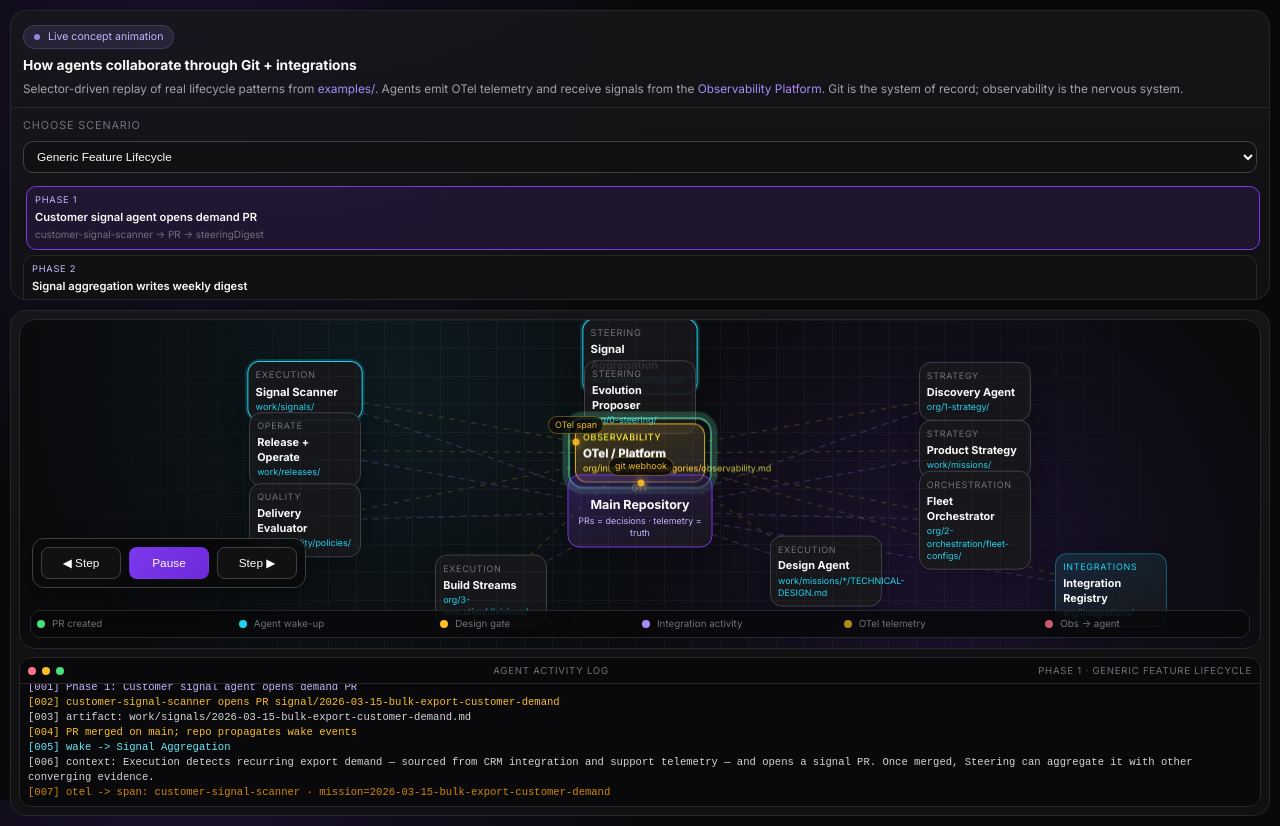
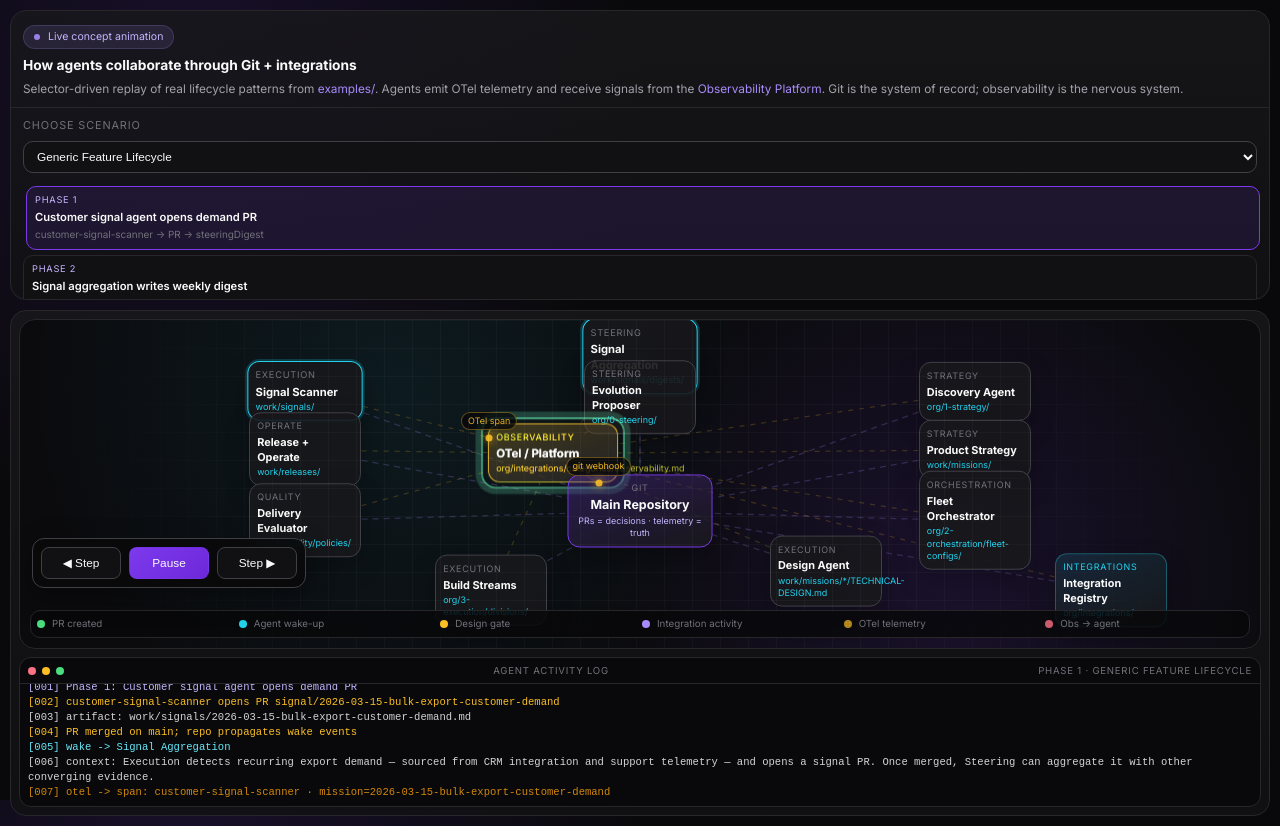
Before and after one commit to wlfghdr/agentic-enterprise, a plain HTML site: page concept-visualization.html in a window 1280 px wide. Drawn offline with Linux system fonts and the light colour scheme.

Commit message:
feat: Adjust node position for Observability in concept visualization for improved layout

```diff
--- a/concept-visualization.html
+++ b/concept-visualization.html
@@ -698,7 +698,7 @@ const nodeLayout = {
   executionDesign: { x: 650, y: 520, role: 'Execution', name: 'Design Agent', path: 'work/missions/*/TECHNICAL-DESIGN.md' },
   executionBuild: { x: 380, y: 560, role: 'Execution', name: 'Build Streams', path: 'org/3-execution/divisions/' },
   integrations: { x: 880, y: 560, role: 'Integrations', name: 'Integration Registry', path: 'org/integrations/' },
-  observability: { x: 500, y: 275, role: 'Observability', name: 'OTel / Platform', path: 'org/integrations/categories/observability.md' },
+  observability: { x: 430, y: 275, role: 'Observability', name: 'OTel / Platform', path: 'org/integrations/categories/observability.md' },
   repo: { x: 500, y: 395, role: 'Git', name: 'Main Repository', path: 'PRs = decisions · telemetry = truth' }
 };
 
```
